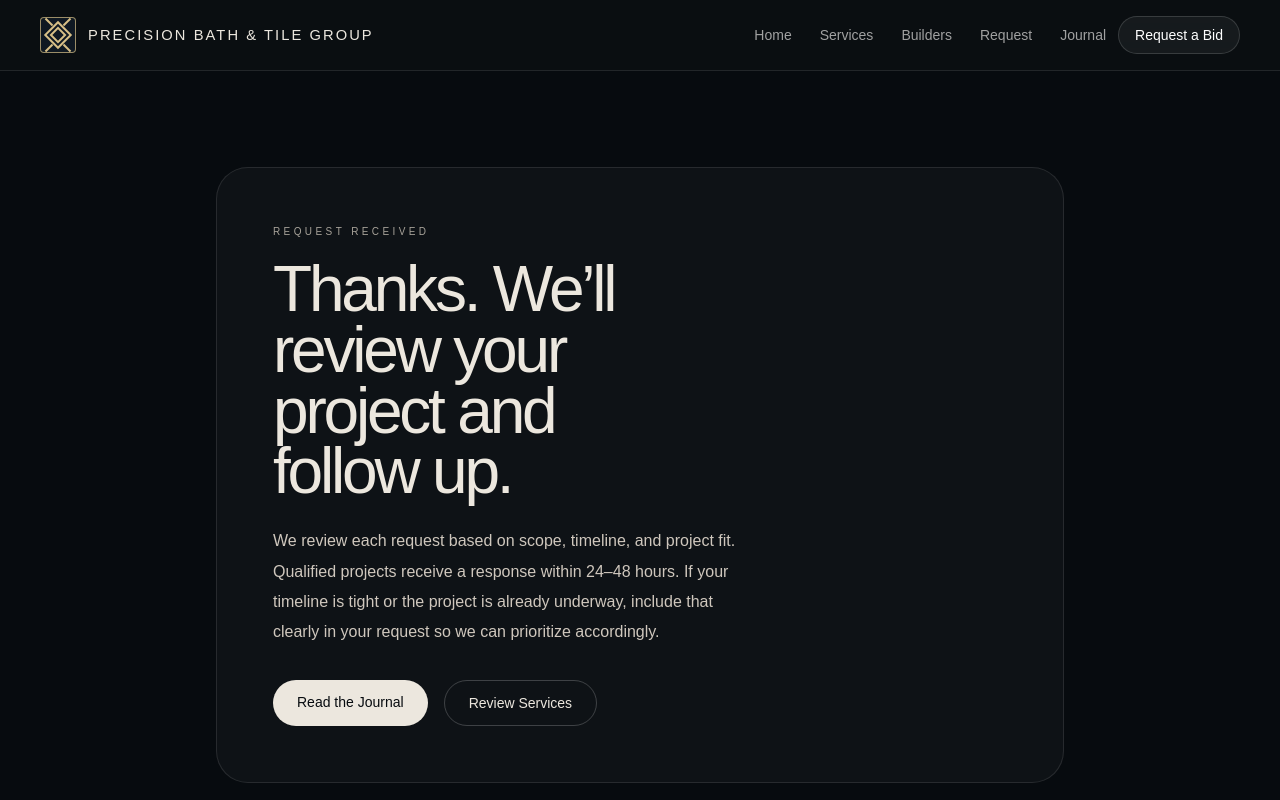
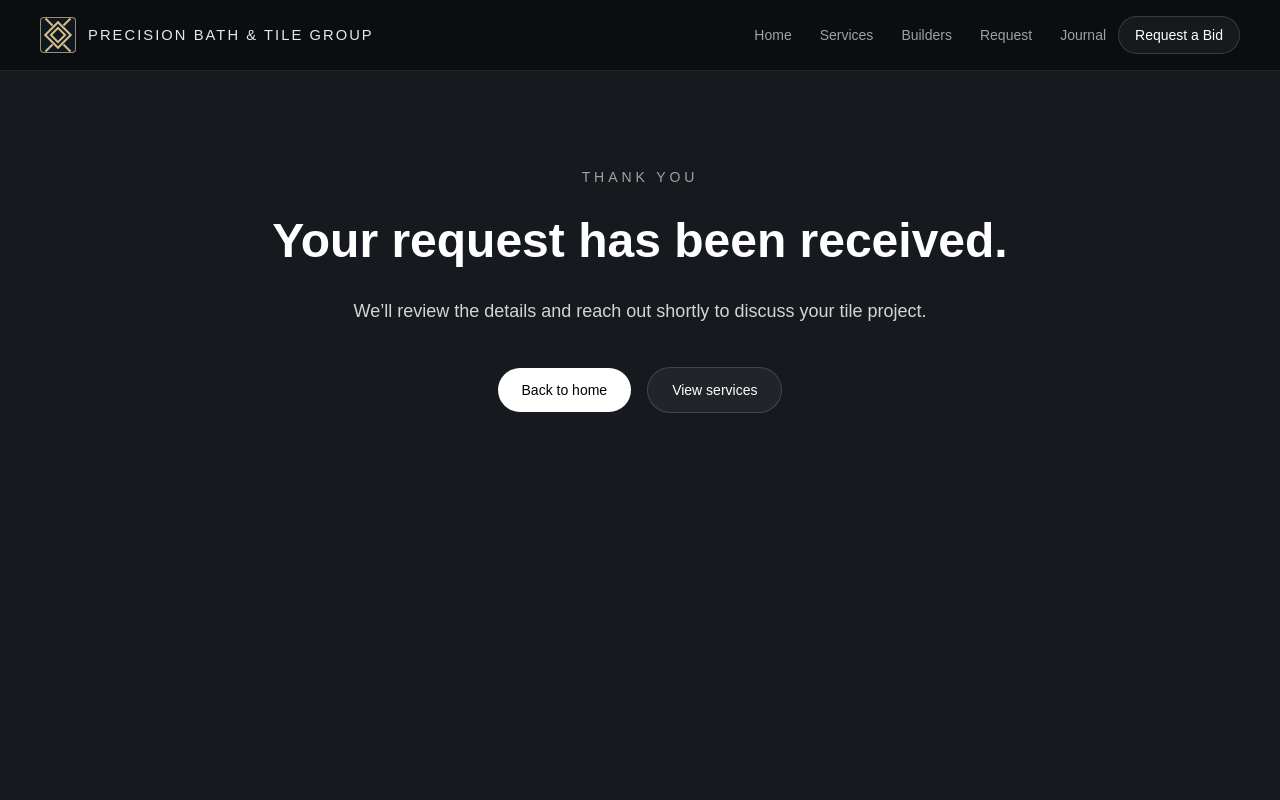
Before and after one commit to sparklebymayanniv-sys/precision-bath-tile-, a Next.js app: page /thank-you in a window 1280 px wide. Shown: the top 800 px of the page. Built offline with nearby package versions, Linux system fonts and the light colour scheme.

Commit message:
Restore thank-you page and fix request form submission

```diff
--- a/app/request/page.tsx
+++ b/app/request/page.tsx
@@ -1,4 +1,3 @@
-"use client";
 const projectTypes = [
   "Custom home",
   "Primary bathroom remodel",
@@ -73,28 +72,9 @@ export default function RequestPage() {
             </p>
 
             <form
+              action={FORM_ACTION}
+              method="POST"
               encType="multipart/form-data"
-              onSubmit={async (e) => {
-                e.preventDefault();
-
-                const form = e.currentTarget;
-                const data = new FormData(form);
-
-                const res = await fetch(FORM_ACTION, {
-                  method: "POST",
-                  body: data,
-                  headers: {
-                    Accept: "application/json",
-                  },
-                });
-
-                if (res.ok) {
-                  form.reset();
-                  window.location.href = "/thank-you";
-                } else {
-                  alert("Something went wrong. Please try again.");
-                }
-              }}
               className="mt-10 grid gap-8"
             >
               <input
@@ -102,6 +82,7 @@ export default function RequestPage() {
                 name="_subject"
                 value="New Project Request — Precision Bath & Tile"
               />
+              <input type="hidden" name="_next" value="/thank-you" />
 
               <div>
                 <p className="text-sm uppercase tracking-[0.22em] text-neutral-400">
@@ -265,7 +246,8 @@ export default function RequestPage() {
                   </span>
                   <span className="mt-2 block text-sm leading-6 text-neutral-300">
                     Add project photos, inspiration images, drawings, or tile
-                    references. Accepted formats: JPG, PNG, PDF. Max file size: 10MB.
+                    references. Accepted formats: JPG, PNG, PDF. Max file size:
+                    10MB.
                   </span>
                   <input
                     name="attachments"
@@ -346,7 +328,7 @@ export default function RequestPage() {
                 Best fit
               </p>
               <h3 className="mt-4 text-2xl font-semibold">
-                 High-quality projects
+                High-quality projects
               </h3>
               <ul className="mt-6 space-y-3 text-neutral-300">
                 <li>Custom homes</li>
--- a/app/thank-you/page.tsx
+++ b/app/thank-you/page.tsx
@@ -1,54 +1,48 @@
-import Link from "next/link";
-import Script from "next/script";
-
 export default function ThankYouPage() {
   return (
-    <>
-      {/* Google Ads Conversion Event */}
-      <Script id="google-ads-conversion" strategy="afterInteractive">
-        {`
-          gtag('event', 'conversion', {
-            'send_to': 'AW-2090430841/XXXXXXXXXXX'
-          });
-        `}
-      </Script>
-
-      <main className="min-h-screen bg-[#070B0F] text-white">
-        <div className="mx-auto flex min-h-screen max-w-4xl items-center px-6 py-24">
-          <div className="w-full rounded-[2rem] border border-white/10 bg-white/[0.03] p-10 md:p-14">
-            <p className="text-[10px] uppercase tracking-[0.34em] text-[#A8A39A]">
-              Request Received
+    <main className="min-h-screen bg-[#161a1f] text-white">
+      <section className="mx-auto max-w-4xl px-6 py-24 text-center">
+        <p className="text-sm uppercase tracking-[0.28em] text-neutral-400">
+          Thank you
         </p>
 
-            <h1 className="mt-5 max-w-[12ch] text-[2.8rem] leading-[0.95] tracking-[-0.05em] text-[#ECE7DE] md:text-[4rem]">
-              Thanks. We’ll review your project and follow up.
+        <h1 className="mt-6 text-4xl font-semibold leading-tight md:text-5xl">
+          Your request has been received.
         </h1>
 
-            <p className="mt-6 max-w-[55ch] text-[16px] leading-[1.9] text-[#CFC7BD]">
-              We review each request based on scope, timeline, and project fit.
-              Qualified projects receive a response within 24–48 hours.
-
-              If your timeline is tight or the project is already underway, include that clearly in your request so we can prioritize accordingly.
+        <p className="mt-6 text-lg leading-8 text-neutral-300">
+          We’ll review the details and reach out shortly to discuss your tile
+          project.
         </p>
 
-            <div className="mt-8 flex flex-wrap gap-4">
-              <Link
-                href="/blog"
-                className="rounded-full bg-[#ECE7DE] px-6 py-3 text-sm font-medium text-[#070B0F] transition hover:bg-white"
+        <div className="mt-10 flex flex-col items-center justify-center gap-4 sm:flex-row">
+          <a
+            href="/"
+            className="rounded-full bg-white px-6 py-3 text-sm font-medium text-black transition hover:opacity-90"
           >
-                Read the Journal
-              </Link>
+            Back to home
+          </a>
 
-              <Link
+          <a
             href="/services"
-                className="rounded-full border border-white/20 px-6 py-3 text-sm text-[#ECE7DE] transition hover:bg-white/5"
+            className="rounded-full border border-white/15 bg-white/5 px-6 py-3 text-sm font-medium text-white transition hover:bg-white/10"
           >
-                Review Services
-              </Link>
+            View services
+          </a>
         </div>
-          </div>
-        </div>
+      </section>
+
+      <script
+        dangerouslySetInnerHTML={{
+          __html: `
+            if (window.gtag) {
+              window.gtag('event', 'conversion', {
+                'send_to': 'AW-7592282622/z13sCP6TpKQcEOXzmJZD'
+              });
+            }
+          `,
+        }}
+      />
     </main>
-    </>
   );
 }
```
Lines whose indentation alone changed are shown as unchanged.
